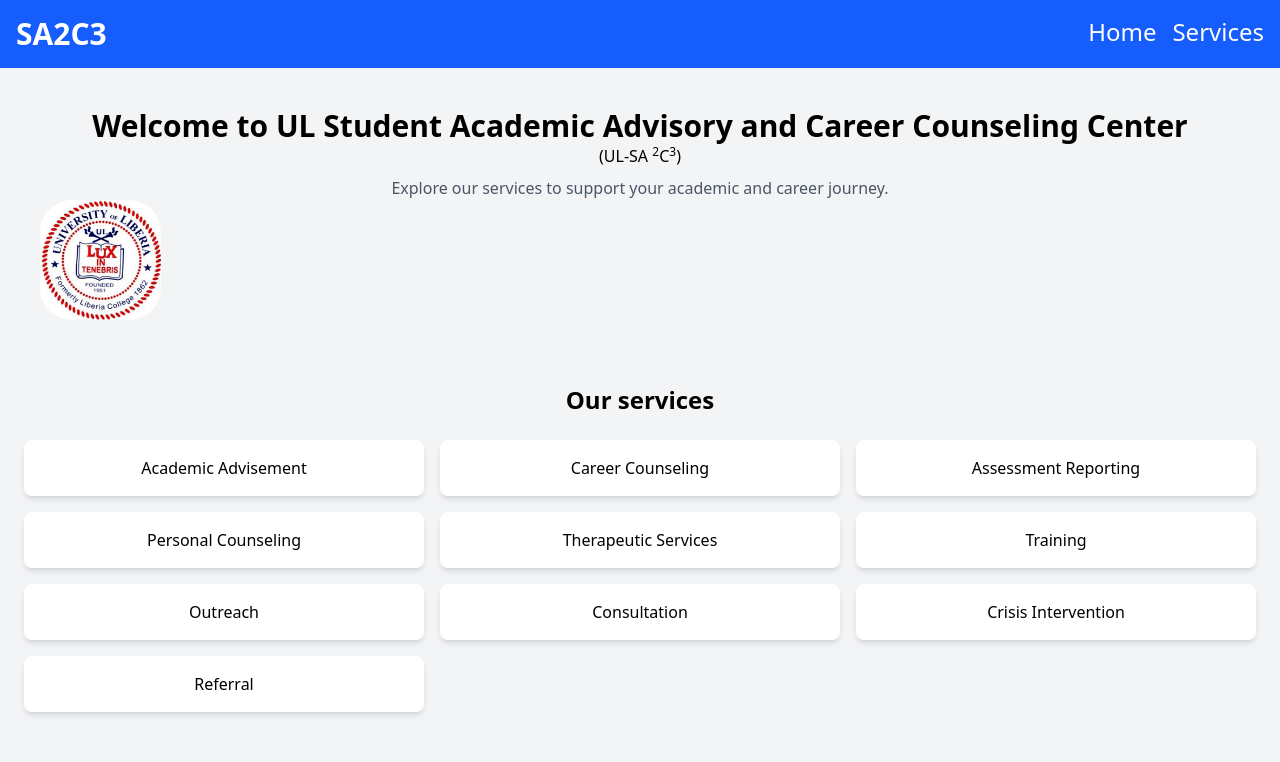
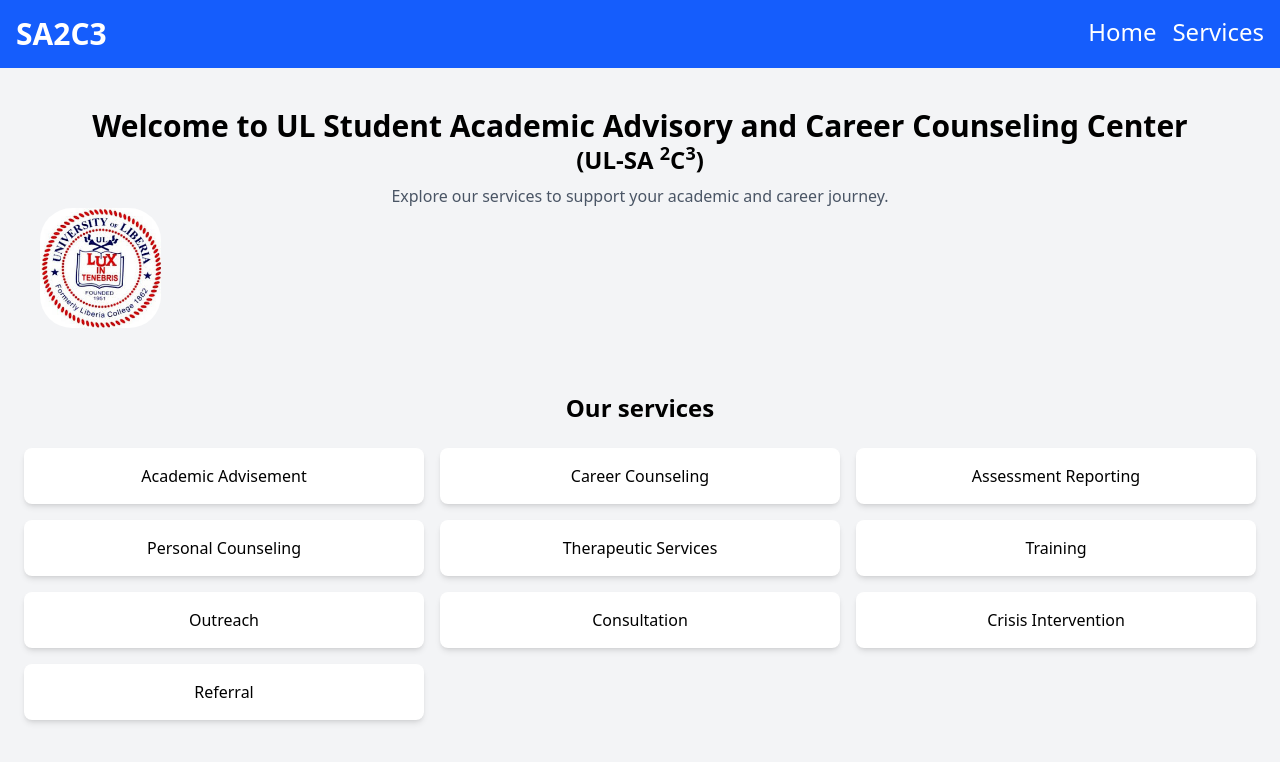
Before and after one commit to nimely111/UL-SA2C3-Guide, a React (Vite) app: page / in a window 1280 px wide. Shown: the top 762 px of the page. Built offline with nearby package versions, Linux system fonts and the light colour scheme.

Commit message:
add styling to the achronmy

```diff
--- a/src/pages/Home.tsx
+++ b/src/pages/Home.tsx
@@ -8,7 +8,7 @@
       <Navbar />
       <header className="text-center p-10">
         <h1 className="text-3xl font-bold">Welcome to UL Student Academic Advisory and Career Counseling Center</h1>
-        <h2>(UL-SA <sup>2</sup>C<sup>3</sup>)</h2>
+        <h2 className="text-2xl font-bold">(UL-SA <sup>2</sup>C<sup>3</sup>)</h2>
         <p className="mt-2 text-gray-600">Explore our services to support your academic and career journey.</p>
       <img className="h-30 rounded-4xl object-center" src={ulLogo} alt="university of liberia logo" />
       </header>
```
